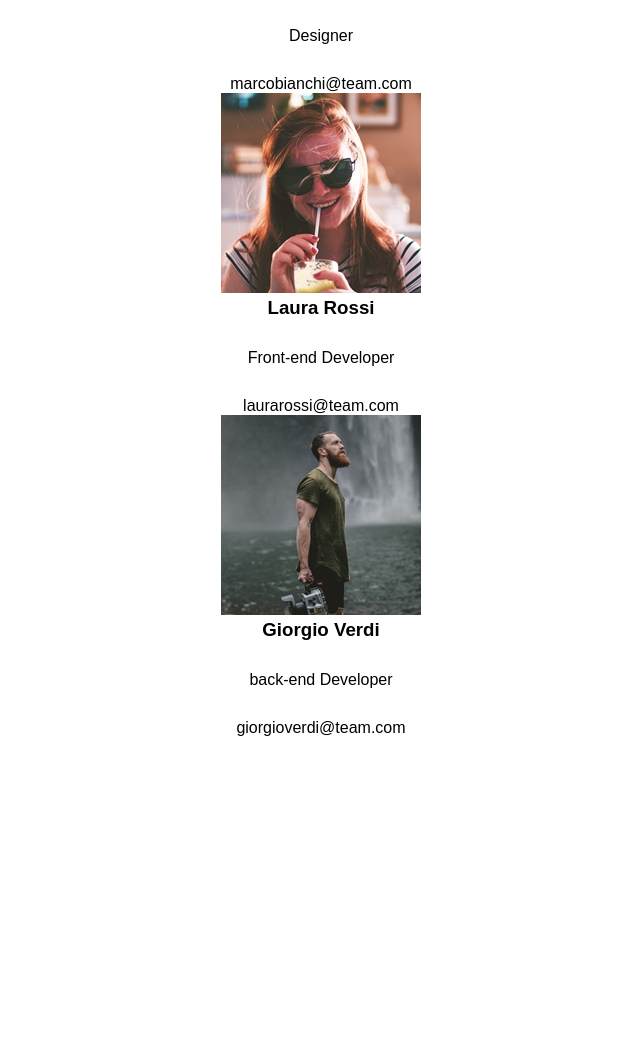
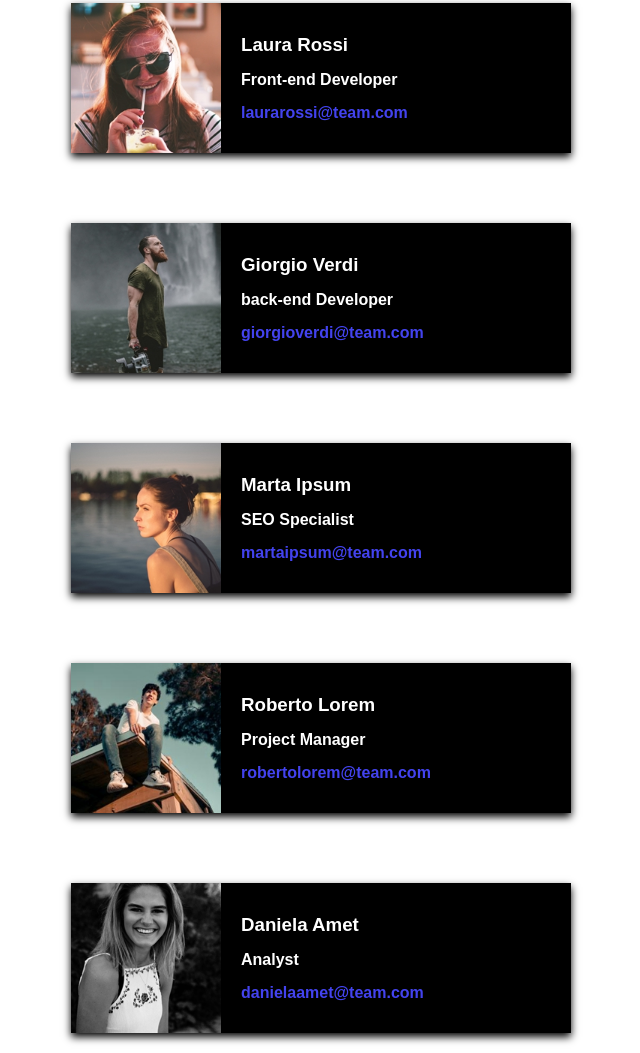
Before and after one commit to Luca1882/html-css-flex-cards, a plain HTML site: page index.html in a window 1280 px wide. Shown: the part 462-1515 px from the top of the page, without its empty margins (319-959 px from the left). Before the commit the page ends 1239 px from the top, so only its background shows below. Drawn offline with Linux system fonts and the light colour scheme.

Commit message:
Feat: aggiunta sezione team 4-5-6, aggiunta ombreggiatura bordi.

```diff
--- a/css/style.css
+++ b/css/style.css
@@ -12,20 +12,67 @@ body{
 
 .team-section{
     text-align: center;
-    padding: 20px;
+    margin-left: 150px;
+    margin-right: 150px;
+
 }
 
 .team-section h1{
     color: red;
     margin: 30px;
     font-weight: bold;
+    font-family: Arial, Helvetica, serif;
 }
 
 .team-section p{
-   max-width: 1080px;
-   margin-left: auto;
-   margin-right: auto;
-   padding: 30px;
+   width: 100%;
+   font-size: 22px;
 }
 
 /*SEZIONE FLEX-CARD*/
+
+.team-container{
+    display: flex;
+    flex-wrap: wrap;
+    margin-top: 50px;
+    justify-content: space-around;
+    row-gap: 70px;
+}
+
+.team-class{
+    display: flex;
+    background-color: black;
+    width: 500px;
+    height: 150px;
+    align-items: center;
+    box-shadow: 0 4px 8px rgba(0, 0, 0, 1.2);
+}
+
+.team-info{
+    display: flex;
+    flex-direction: column;
+    color: white;
+    text-align: left;
+    row-gap: 15px;
+    margin-left: 20px;
+    font-family: Arial, Helvetica, sans-serif ;
+}
+
+.team-info h3{
+    font-weight: 800;
+}
+
+.team-info p{
+    font-size: 16px;
+    font-weight: 600;
+}
+
+.team-info span{
+    color: rgb(67, 67, 238);
+    font-weight: bolder;
+}
+
+.team-class img{
+   height: 100%;
+   display: block;
+}
--- a/index.html
+++ b/index.html
@@ -42,6 +42,33 @@
                             <span>giorgioverdi@team.com</span>
                         </div>
                     </div>
+            <!--Sezione Team 4-->
+                    <div class="team-class">
+                        <img src="./img/female2.png" alt="Marta Ipsum">
+                        <div class="team-info">
+                            <h3>Marta Ipsum</h3>
+                            <p>SEO Specialist</p>
+                            <span>martaipsum@team.com</span>
+                        </div>
+                    </div>
+            <!--Sezione Team 5-->
+                    <div class="team-class">
+                        <img src="./img/male3.png" alt="Roberto Lorem">
+                        <div class="team-info">
+                            <h3>Roberto Lorem</h3>
+                            <p>Project Manager</p>
+                            <span>robertolorem@team.com</span>
+                        </div>
+                    </div>
+            <!--Sezione Team 6-->
+                    <div class="team-class">
+                        <img src="./img/female3.png" alt="Daniela Amet">
+                        <div class="team-info">
+                            <h3>Daniela Amet</h3>
+                            <p>Analyst</p>
+                            <span>danielaamet@team.com</span>
+                        </div>
+                    </div>
                 </div>
         </div>
     </header>
```
